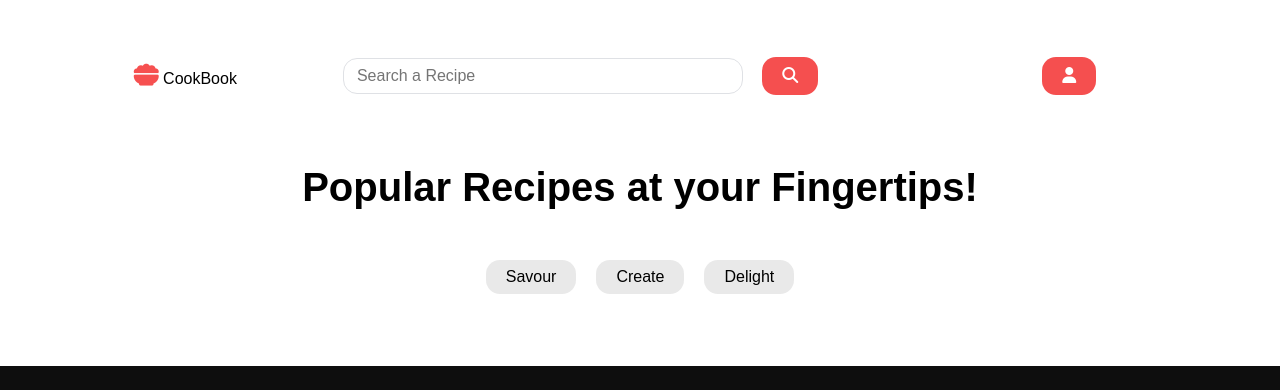
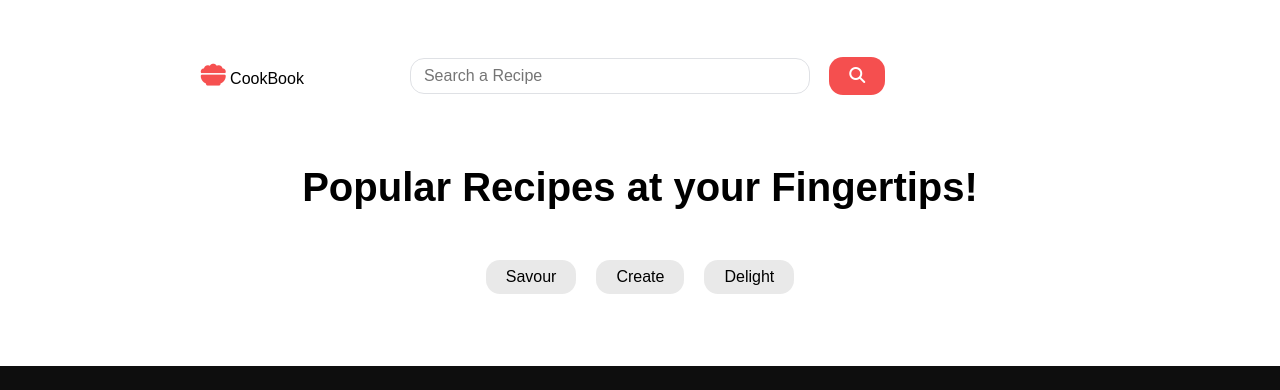
Before and after one commit to sanyab03/Recipe-Finder, a plain HTML site: page index.html in a window 1280 px wide. Shown: the top 390 px of the page. Drawn offline with Linux system fonts and the light colour scheme.

Commit message:
Update index.html

```diff
--- a/index.html
+++ b/index.html
@@ -14,7 +14,7 @@
       <input type="text" placeholder="Search a Recipe" class="searchBox"/>
       <button type="button" class="search"><i class="fa-solid fa-magnifying-glass"></i></button>
     </form>
-    <button class="profile"><i class="fa-solid fa-user"></i></button>
+
   </nav>
   <h class="heading">Popular Recipes at your Fingertips!</h>
   <div class="category-container">
```
